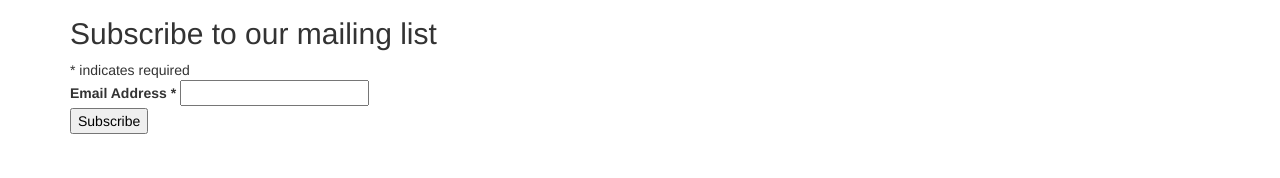
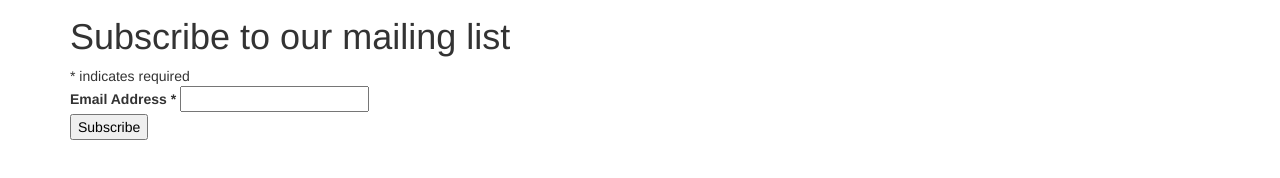
Before and after one commit to Secondi/secondi-homepage, a plain HTML site: page index.html in a window 1280 px wide. Shown: the part 452-630 px from the top of the page. Drawn offline with Linux system fonts and the light colour scheme.

Commit message:
update h2 -> h1

```diff
--- a/index.html
+++ b/index.html
@@ -66,7 +66,8 @@
     <!-- Begin MailChimp Signup Form -->
     <div id="mc_embed_signup">
         <form action="http://secondi.us3.list-manage.com/subscribe/post?u=4c01c31e3022a00216b9ee4dd&amp;id=ccb8ae6589" method="post" id="mc-embedded-subscribe-form" name="mc-embedded-subscribe-form" class="validate" target="_blank" novalidate>
-            <h2>Subscribe to our mailing list</h2>
+
+            <h1>Subscribe to our mailing list</h1>
 
             <div class="indicates-required">
                 <span class="asterisk">*</span> indicates required
@@ -81,9 +82,11 @@
                 <div class="response" id="mce-error-response" style="display:none"></div>
                 <div class="response" id="mce-success-response" style="display:none"></div>
             </div>
+
             <div class="clear">
                 <input type="submit" value="Subscribe" name="subscribe" id="mc-embedded-subscribe" class="button">
             </div>
+
         </form>
     </div>
 
```
